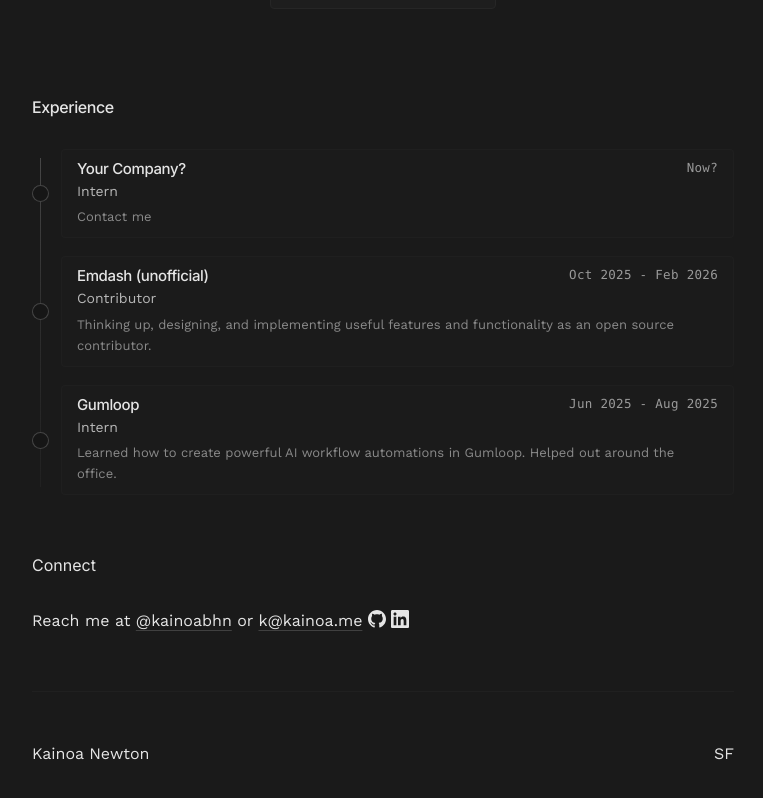
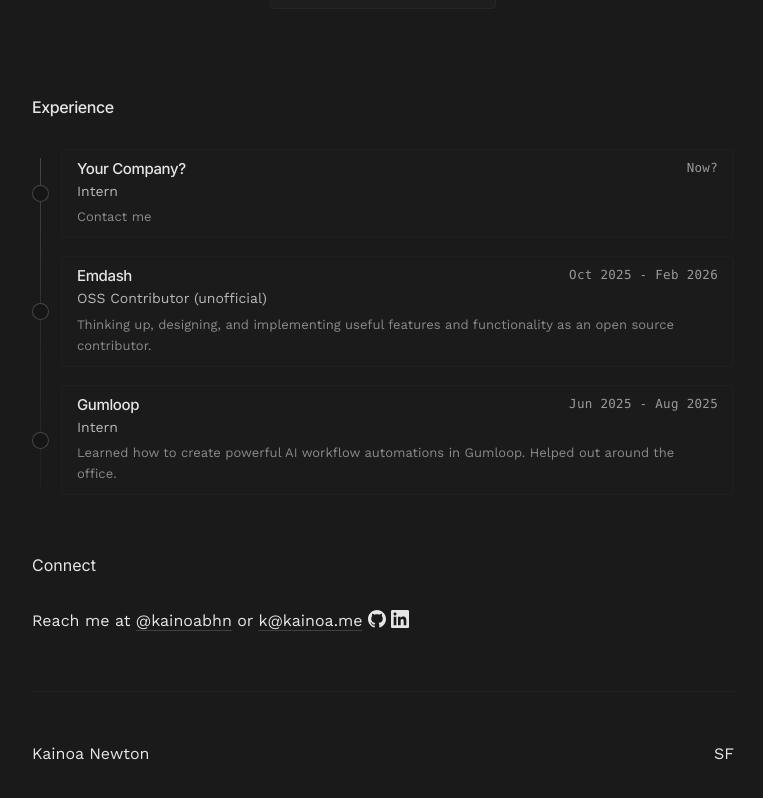
Before and after one commit to notkainoa/kainoa.me, a React (Vite) app: page / in a window 1280 px wide. Shown: the part 839-1637 px from the top of the page, without its empty margins (257-1020 px from the left). Built offline with nearby package versions, Linux system fonts and the light colour scheme.

Commit message:
Experience section copy

```diff
--- a/constants.ts
+++ b/constants.ts
@@ -22,8 +22,8 @@
     link: "mailto:k@kainoa.me"
   },
   {
-    company: "Emdash (unofficial)",
-    role: "Contributor",
+    company: "Emdash",
+    role: "OSS Contributor (unofficial)",
     start: "Oct 2025",
     end: "Feb 2026",
     description: "Thinking up, designing, and implementing useful features and functionality as an open source contributor.",
```
